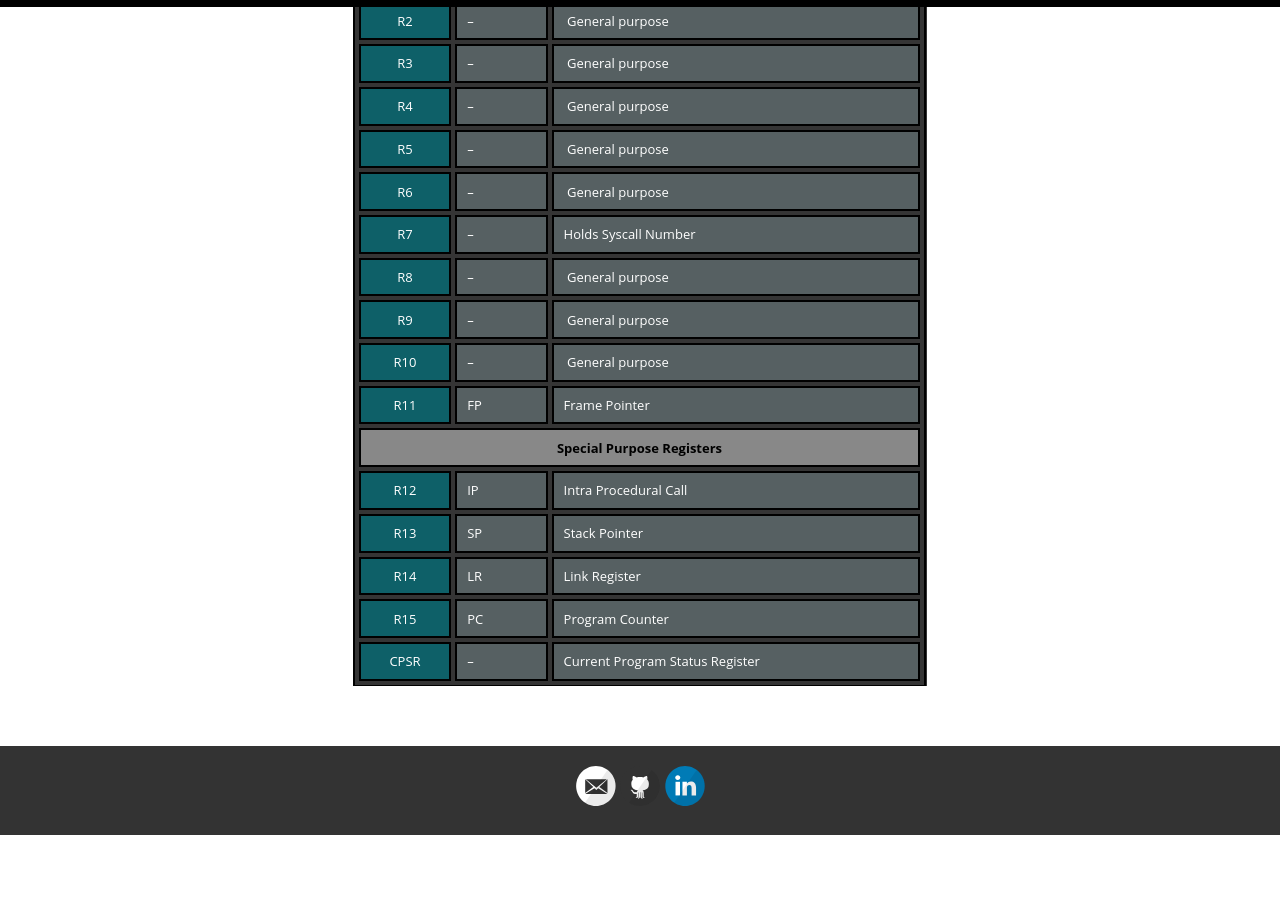
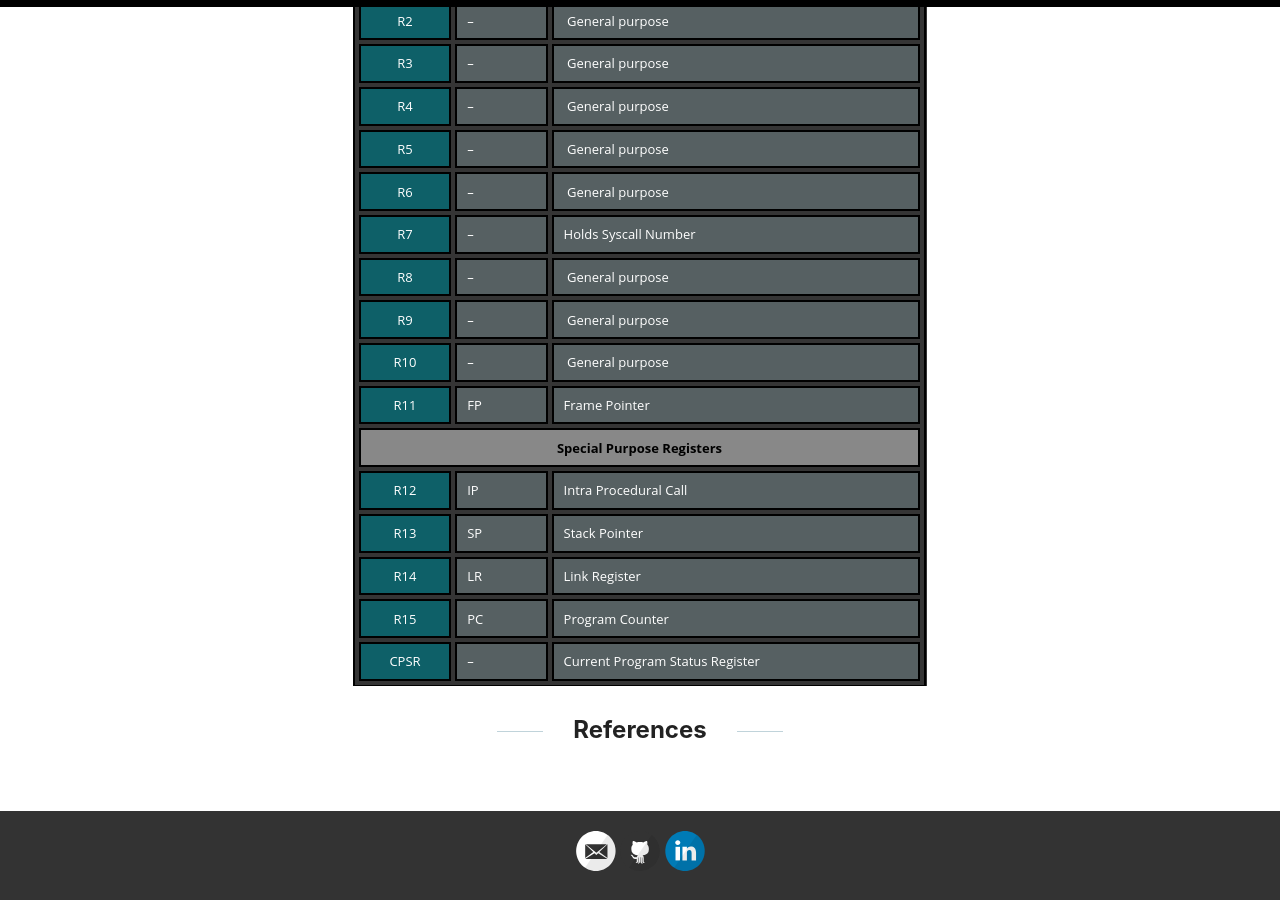
Before and after one commit to channgo2203/channgo2203.github.io, a Jekyll site: the page built from _posts/2021-01-30-arm-asm-01.md, in a window 1280 px wide and 900 px high, scrolled down 1769 px. Built offline with Jekyll 4.4.1, drawn with Linux system fonts in a browser that asks for light colours; before the commit the page ends 2604 px from its top, so only the background shows below that.

```diff
--- a/_posts/2021-01-30-arm-asm-01.md
+++ b/_posts/2021-01-30-arm-asm-01.md
@@ -46,3 +46,7 @@
 The following table lists them and their descriptions.
 
 ![ARM registers]({{ site.url }}/images/arm-registers.png)
+
+## References
+
+[1]: https://azeria-labs.com
```
